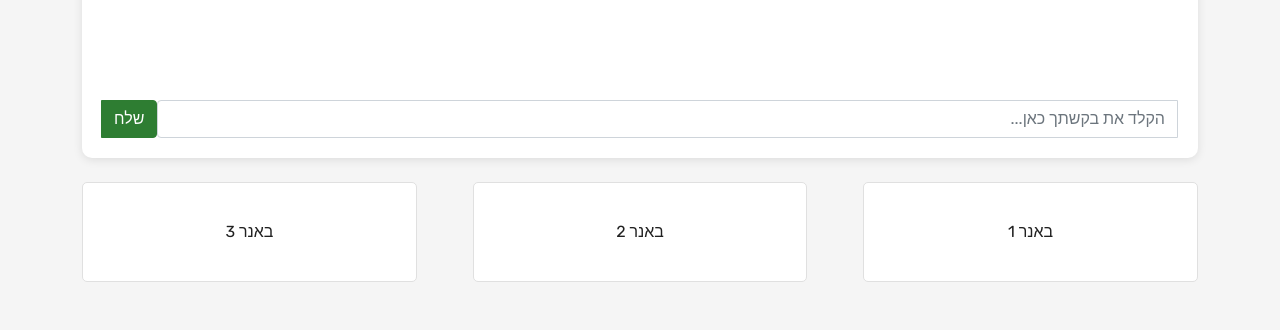
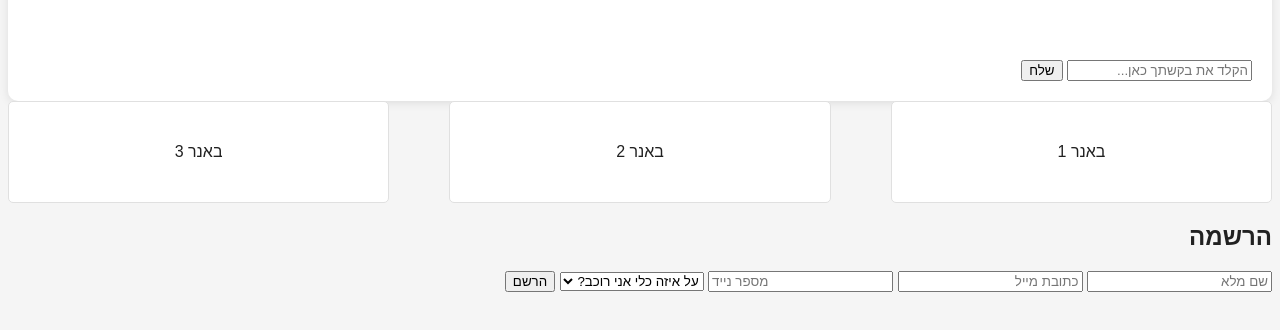
Before and after one commit to liorexmotors/MOTOPARTS1, a plain HTML site: page index.html in a window 1280 px wide. Shown: the part 388-718 px from the top of the page. Drawn offline with nearby package versions, Linux system fonts and the light colour scheme; a web font is replaced by a local one.

Commit message:
Update index.html

```diff
--- a/index.html
+++ b/index.html
@@ -4,63 +4,39 @@
     <meta charset="UTF-8">
     <meta name="viewport" content="width=device-width, initial-scale=1.0">
     <title>חלפים משומשים לאופנועים</title>
-    <link href="https://cdn.jsdelivr.net/npm/bootstrap@5.1.3/dist/css/bootstrap.min.css" rel="stylesheet">
-    <link href="https://fonts.googleapis.com/css2?family=Rubik:wght@400;700&display=swap" rel="stylesheet">
+    <link href="https://fonts.googleapis.com/css2?family=Alef:wght@400;700&display=swap" rel="stylesheet">
     <link rel="stylesheet" href="styles.css">
 </head>
 <body>
-    <div class="container mt-5">
     <div class="chat-container">
-            <div id="chat-messages" class="chat-messages"></div>
-            <div class="input-group">
-                <input type="text" id="user-input" class="form-control" placeholder="הקלד את בקשתך כאן...">
-                <button class="btn btn-success" id="send-btn">שלח</button>
+        <div class="chat-messages" id="chatMessages"></div>
+        <div class="chat-input">
+            <input type="text" id="userInput" placeholder="הקלד את בקשתך כאן...">
+            <button id="sendButton">שלח</button>
         </div>
     </div>
-        <div class="banners mt-4">
+
+    <div class="banners">
         <div class="banner">באנר 1</div>
         <div class="banner">באנר 2</div>
         <div class="banner">באנר 3</div>
     </div>
-    </div>
 
-    <div class="modal fade" id="registerModal" tabindex="-1">
-        <div class="modal-dialog">
-            <div class="modal-content">
-                <div class="modal-header">
-                    <h5 class="modal-title">הרשמה</h5>
-                    <button type="button" class="btn-close" data-bs-dismiss="modal"></button>
-                </div>
-                <div class="modal-body">
-                    <form id="registerForm">
-                        <div class="mb-3">
-                            <label for="fullName" class="form-label">שם מלא</label>
-                            <input type="text" class="form-control" id="fullName" required>
-                        </div>
-                        <div class="mb-3">
-                            <label for="email" class="form-label">כתובת מייל</label>
-                            <input type="email" class="form-control" id="email" required>
-                        </div>
-                        <div class="mb-3">
-                            <label for="phone" class="form-label">מספר נייד</label>
-                            <input type="tel" class="form-control" id="phone" required>
-                        </div>
-                        <div class="mb-3">
-                            <label for="vehicleType" class="form-label">על איזה כלי אני רוכב?</label>
-                            <select class="form-select" id="vehicleType" required>
-                                <option value="">בחר...</option>
-                                <option value="קטנוע">קטנוע</option>
-                                <option value="אופנוע">אופנוע</option>
+    <div id="registrationPopup" class="popup">
+        <div class="popup-content">
+            <h2>הרשמה</h2>
+            <input type="text" id="fullName" placeholder="שם מלא">
+            <input type="email" id="email" placeholder="כתובת מייל">
+            <input type="tel" id="phone" placeholder="מספר נייד">
+            <select id="vehicleType">
+                <option value="">על איזה כלי אני רוכב?</option>
+                <option value="scooter">קטנוע</option>
+                <option value="motorcycle">אופנוע</option>
             </select>
-                        </div>
-                        <button type="submit" class="btn btn-success">הרשם</button>
-                    </form>
-                </div>
-            </div>
+            <button id="registerButton">הרשם</button>
         </div>
     </div>
 
-    <script src="https://cdn.jsdelivr.net/npm/bootstrap@5.1.3/dist/js/bootstrap.bundle.min.js"></script>
     <script src="script.js"></script>
 </body>
 </html>
```
Lines whose indentation alone changed are shown as unchanged.
